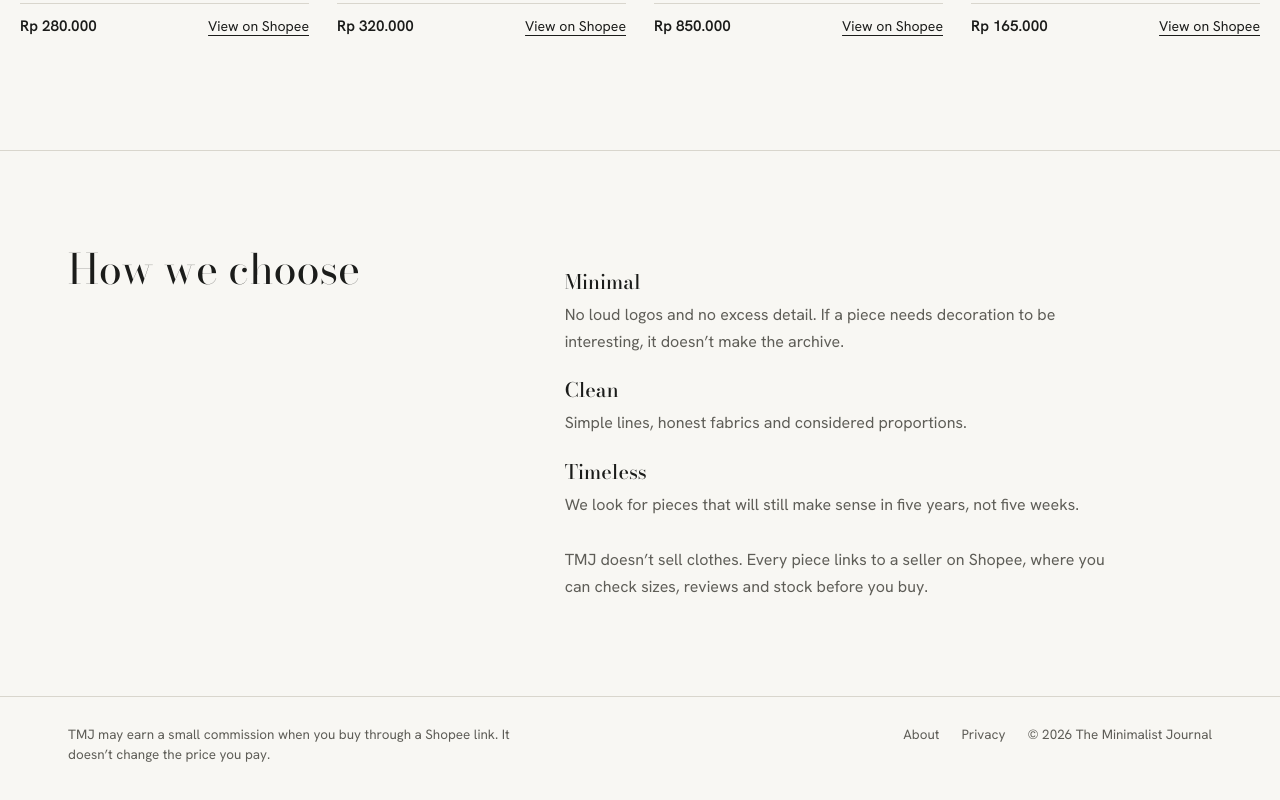
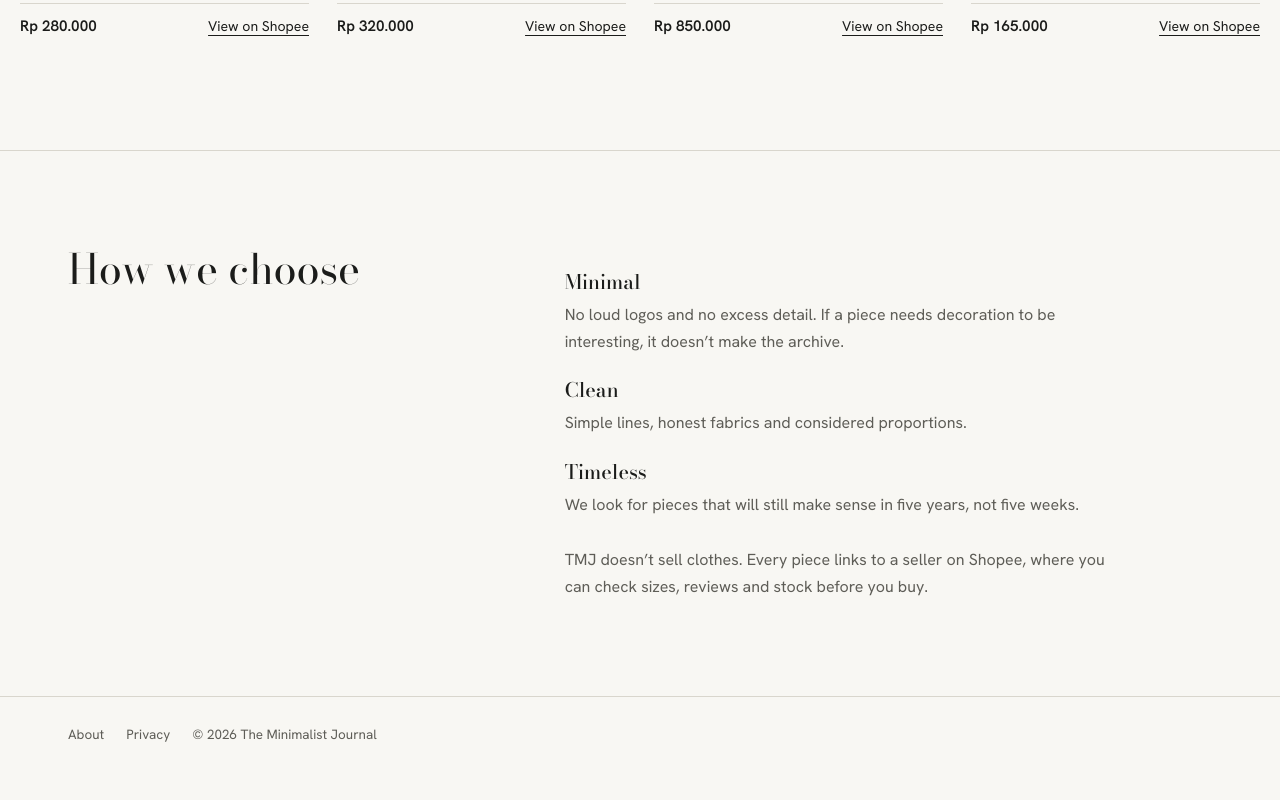
Before and after one commit to minimalistjournal/minimalist-journal, a plain HTML site: page index.html in a window 1280 px wide. Shown: the part 2202-3002 px from the top of the page. Drawn offline with nearby package versions, Linux system fonts and the light colour scheme.

Commit message:
Update index.html

```diff
--- a/index.html
+++ b/index.html
@@ -63,7 +63,6 @@
 
 <footer class="site-footer">
   <div class="wrap">
-    <p>TMJ may earn a small commission when you buy through a Shopee link. It doesn’t change the price you pay.</p>
     <nav class="foot-nav" aria-label="Footer">
       <a href="about.html">About</a>
       <a href="privacy.html">Privacy</a>
```
